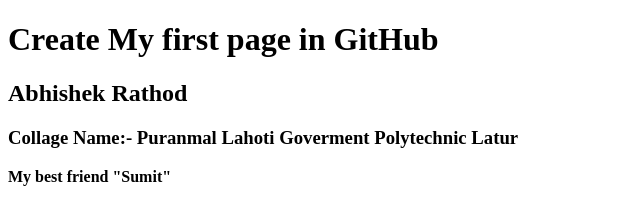
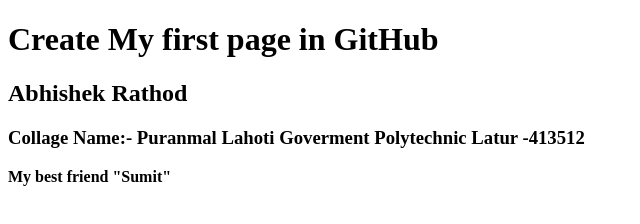
Before and after one commit to AbhishekRathod9596/assignment, a plain HTML site: page index.html in a window 1280 px wide. Shown: the full height of the page, 0-640 px from the left. Drawn offline with Linux system fonts and the light colour scheme.

Commit message:
added clg name

```diff
--- a/index.html
+++ b/index.html
@@ -7,7 +7,7 @@
 <body>
     <h1> Create My first page in GitHub</h1>
   <h2>Abhishek Rathod</h2>
- <h3> Collage Name:- Puranmal Lahoti Goverment Polytechnic Latur</h3>
+ <h3> Collage Name:- Puranmal Lahoti Goverment Polytechnic Latur -413512</h3>
   <b> My best friend "Sumit"</b>
 
 </body>
```
